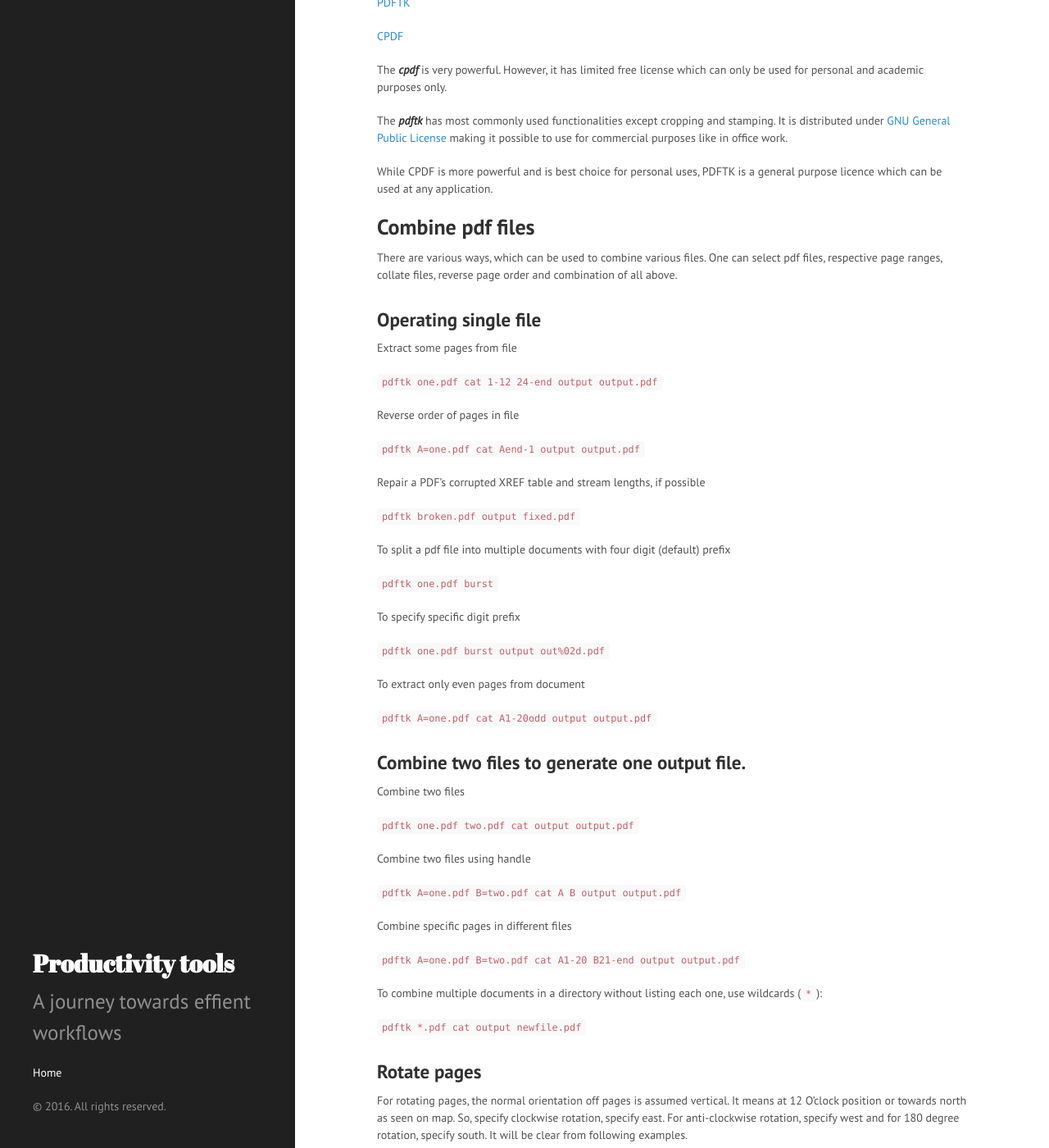
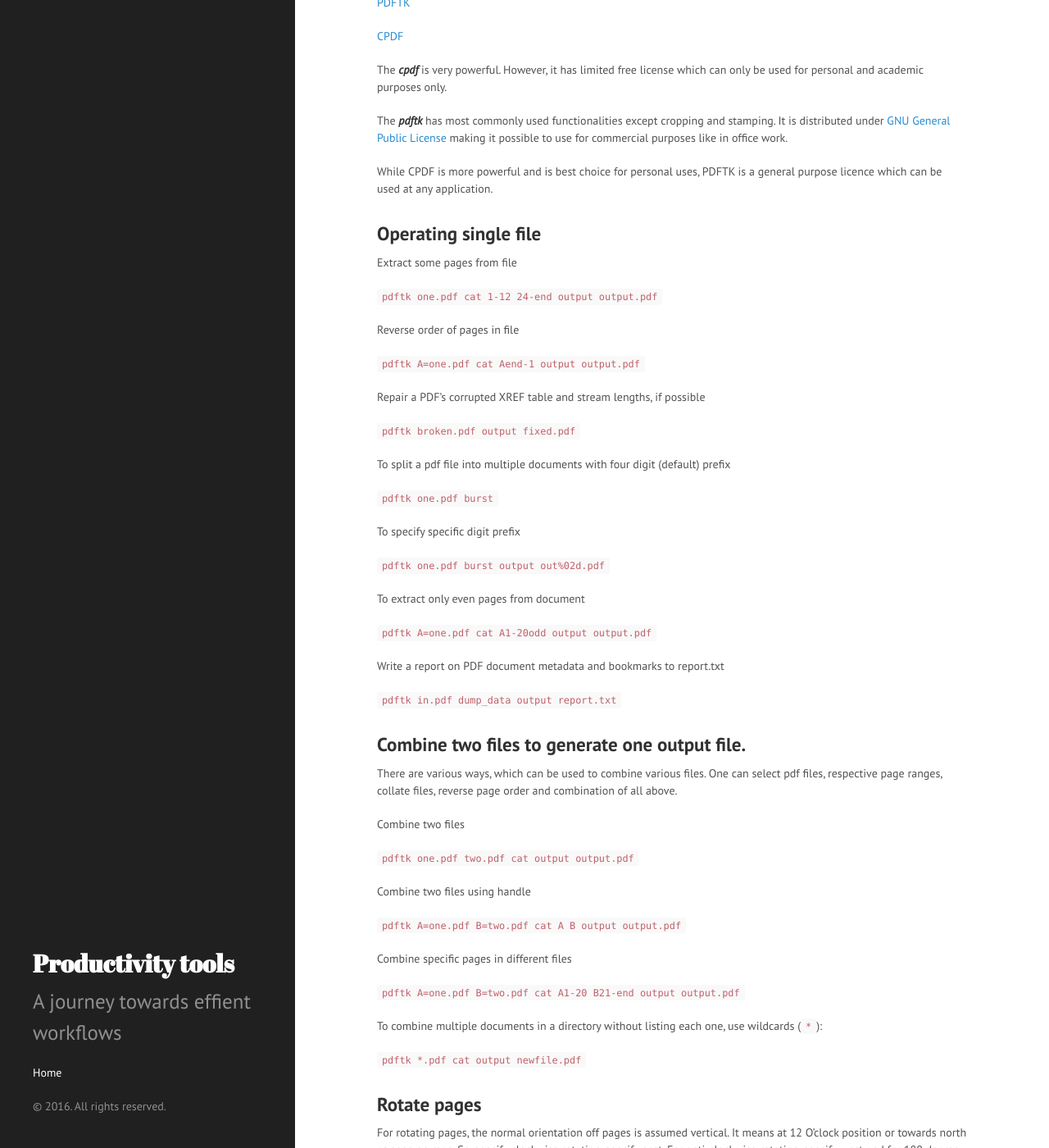
Before and after one commit to MaheshTK/MaheshTK.github.io, a Jekyll site: the page built from _posts/2016-08-03-manipulating-pdf-files.markdown, in a window 1280 px wide and 1400 px high, scrolled down 537 px. Shown: the whole window at 82% size. Built offline with Jekyll 4.4.1, drawn with Linux system fonts in a browser that asks for light colours; some of the changed text lies outside the part shown.

Commit message:
Post update: Manipulating pdf files

````diff
--- a/_posts/2016-08-03-manipulating-pdf-files.markdown
+++ b/_posts/2016-08-03-manipulating-pdf-files.markdown
@@ -22,10 +22,6 @@ The _**cpdf**_ is very powerful. However, it has limited free license which can
 The _**pdftk**_ has most commonly used functionalities except cropping and stamping. It is distributed under [GNU General Public License](https://www.gnu.org/licenses/gpl-3.0.en.html) making it possible to use for commercial purposes like in office work.
 
 While CPDF is more powerful and is best choice for personal uses, PDFTK is a general purpose licence which can be used at any application.
-
-## Combine pdf files
-
-There are various ways, which can be used to combine various files. One can select pdf files, respective page ranges, collate files, reverse page order and combination of all above.
 
 ### Operating single file
 
@@ -53,7 +49,13 @@ To extract only even pages from document
 
 ```pdftk A=one.pdf cat A1-20odd output output.pdf```
 
+Write a report on PDF document metadata and bookmarks to report.txt
+
+``pdftk in.pdf dump_data output report.txt``
+
 ### Combine two files to generate one output file.
+
+There are various ways, which can be used to combine various files. One can select pdf files, respective page ranges, collate files, reverse page order and combination of all above.
 
 Combine two files
 
@@ -112,3 +114,15 @@ Encrypt pdf with owner password but provide user password for opening file.
 Similarly, limited access can be provided by using allow parameter. These privileges include `Printing` , `DegradedPrinting` , `ModifyContents` , `CopyContents`, `AllFeatures`. One such example where degraded printing is allowed.
 
 ```pdftk 1.pdf output 1.128.pdf owner_pw foo user_pw baz allow printing```
+
+### Other features
+
+Extract metadata from pdf file
+
+```pdftk in.pdf update_info in.info output out.pdf```
+
+Place metadata to pdf file from txt file
+
+```pdftk in.pdf update_info in.info output out.pdf```
+
+The pdftk has other functionalities such as attaching files to pdf, unpacking files, compress or flatten pdf files. Since, these functions are not very common, these are not covered here.
````
